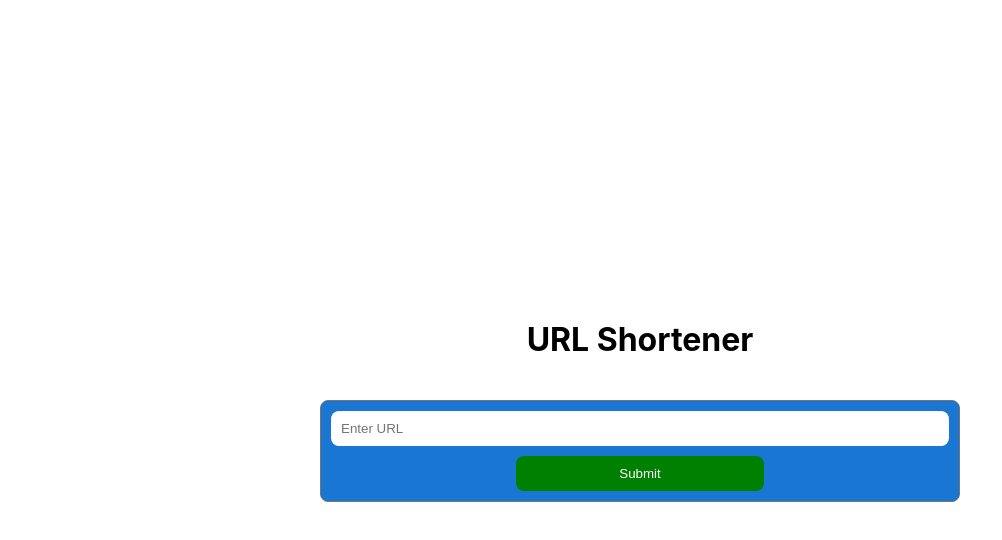
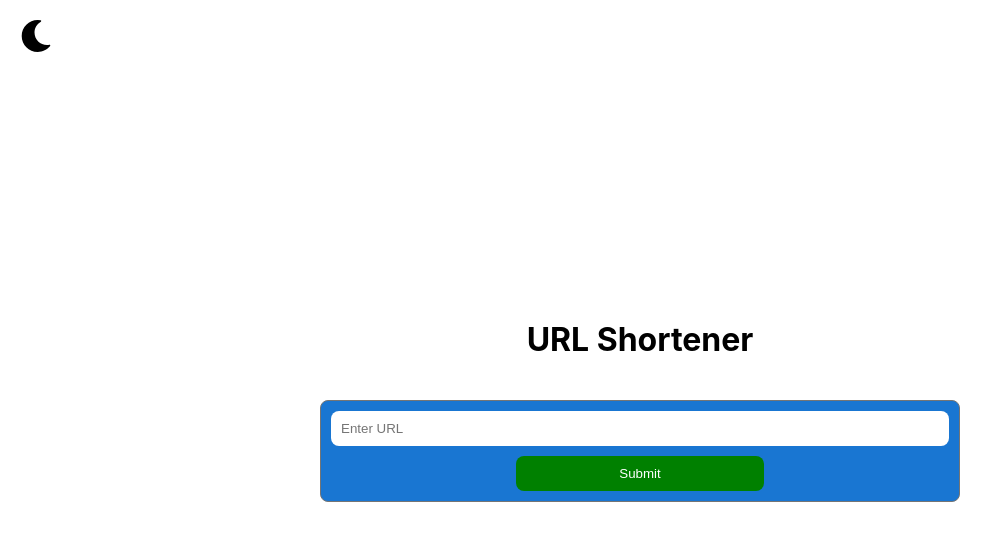
Before and after one commit to Idilpatir/url-shortner-frontend, a React (Vite) app: page / in a window 1280 px wide. Shown: the top 540 px of the page, without its empty margins (0-1002 px from the left). Built offline with nearby package versions, Linux system fonts and the light colour scheme.

Commit message:
Add theme selector
Co-authored-by: İdil Patir <idilpatir@hotmail.com>

```diff
--- a/src/App.tsx
+++ b/src/App.tsx
@@ -1,12 +1,30 @@
-import { useState } from 'react'
+import { useState, useEffect } from 'react'
 
 import Result from './components/Result'
 
+import { IoSunny } from "react-icons/io5";
+import { FaMoon } from "react-icons/fa";
+
+
 function App() {
   const [url, setUrl] = useState("");
-  const [result, setResult] = useState("")
+  const [result, setResult] = useState("");
+  const [useDark, setUseDark] = useState(window.matchMedia && window.matchMedia('(prefers-color-scheme: dark)').matches);
+
+  useEffect(() => {
+    if (useDark) {
+      document.documentElement.classList.add('dark');
+    } else {
+      document.documentElement.classList.remove('dark');
+    }
+  }, [useDark]);
+
 
   return (
+    <>
+      <IoSunny size="32" className={`theme_selector ${useDark ? 'fade-in' : 'fade-out'}`} onClick={() => setUseDark(false)}/>
+      <FaMoon size="32" className={`theme_selector ${useDark ? 'fade-out' : 'fade-in'}`} onClick={() => setUseDark(true)}/>
+
       <div className="app">
         <h1>URL Shortener</h1>
         <div className="input_container">
@@ -26,6 +44,7 @@ function App() {
         </div>
         {result && <Result url={result} />}
       </div>
+    </>
   )
 }
 
--- a/src/index.css
+++ b/src/index.css
@@ -179,3 +179,46 @@ button.copy_button {
 .qr_canvas {
   border: 5px solid white;
 }
+
+.theme_selector {
+  position: absolute;
+  top: 10px;
+  left: 10px;
+  cursor: pointer;
+  padding: 10px;
+  color: var(--text-color)
+}
+
+.fade-in {
+  animation-name: fade-in;
+  animation-duration: 1s;
+}
+
+.fade-out {
+  animation-name: fade-out;
+  animation-duration: 1s;
+  pointer-events: none;
+  opacity: 0;
+}
+
+@keyframes fade-in {
+  from {
+    opacity: 0;
+    transform: rotate(0);
+  }
+  to {
+    opacity: 1;
+    transform: rotate(360deg);
+  }
+}
+
+@keyframes fade-out {
+  from {
+    opacity: 1;
+    transform: rotate(0);
+  }
+  to {
+    opacity: 0;
+    transform: rotate(360deg);
+  }
+}
```
Lines whose indentation alone changed are shown as unchanged.
